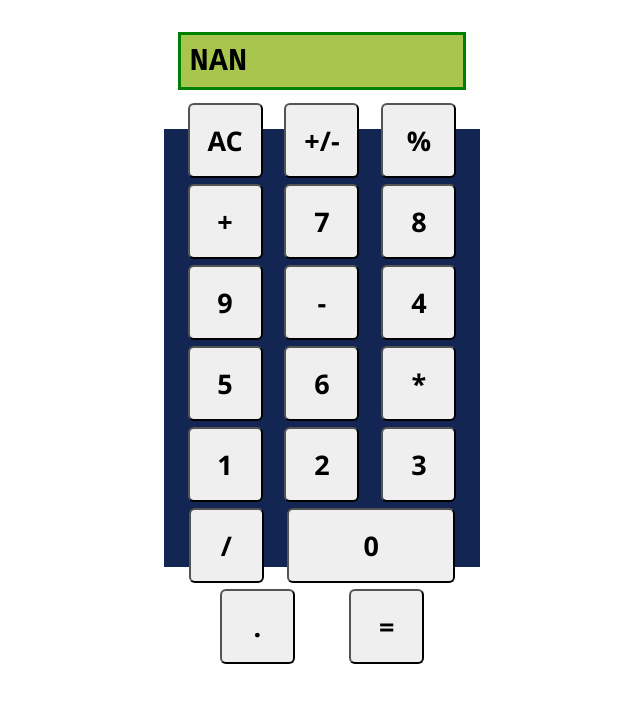
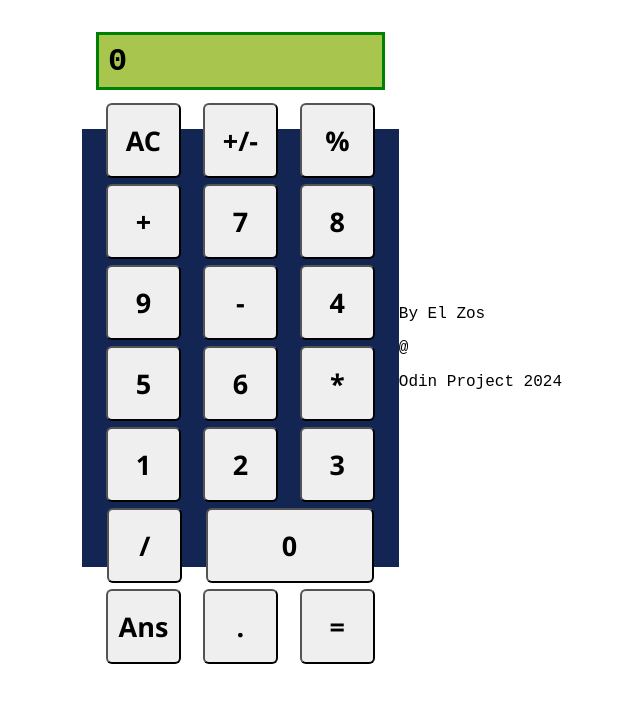
Before and after one commit to Zoz171/odin-calculator, a plain HTML site: page index.html in a window 1280 px wide. Shown: the whole page, without its empty margins (318-958 px from the left). Drawn offline with Linux system fonts and the light colour scheme.

```diff
--- a/index.html
+++ b/index.html
@@ -9,7 +9,7 @@
 </head>
 <body>
     <div id="container">
-        <div id="screen">NAN</div>
+        <div id="screen">0</div>
         <button class="btn ac">AC</button>
         <button class="btn">+/-</button>
         <button class="btn">%</button>
@@ -27,8 +27,15 @@
         <button class="btn">3</button>
         <button class="btn">/</button>
         <button class="btn zero">0</button>
+        <button class="btn">Ans</button>
         <button class="btn">.</button>
         <button class="btn">=</button>
     </div>
+    <div id="footer">
+        <p> By El Zos
+             <p id="at">@</p>
+             Odin Project 2024
+        </p>
+    </div>
 </body>
 </html>
```
